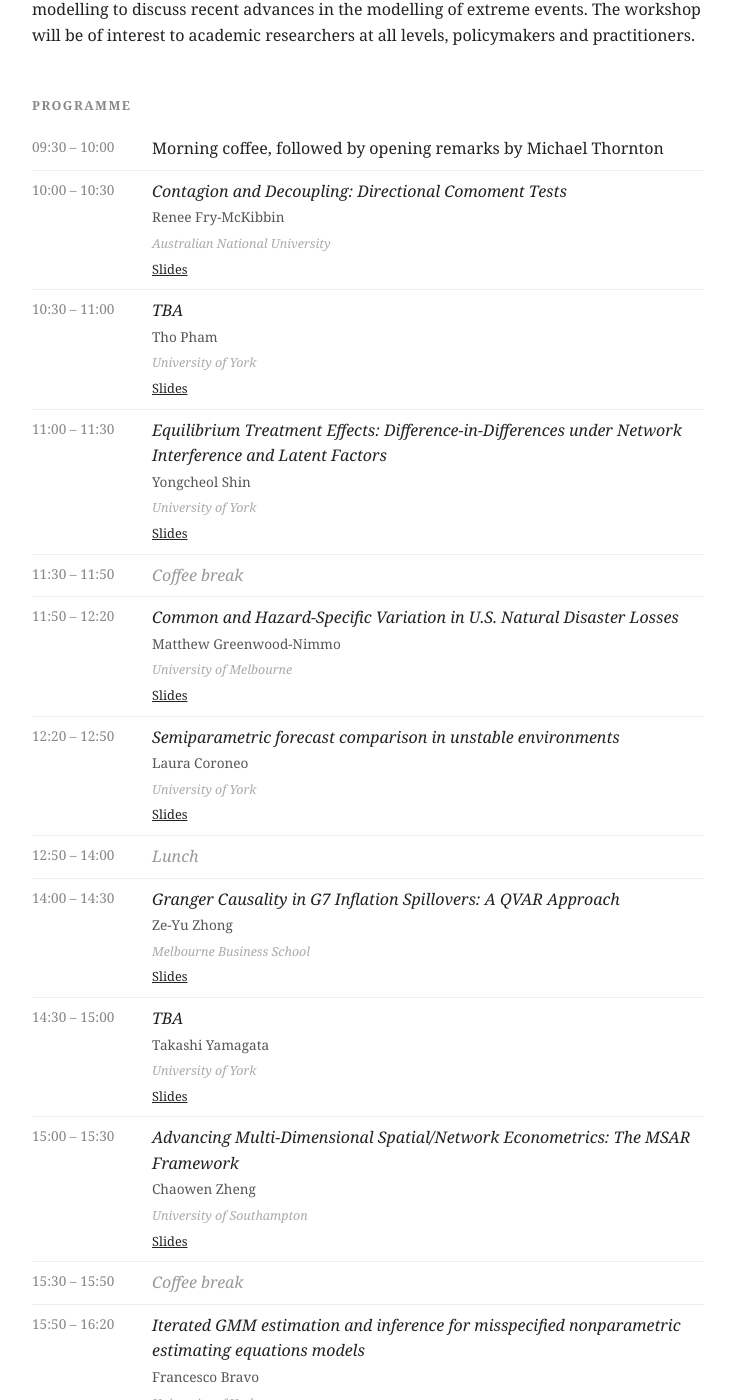
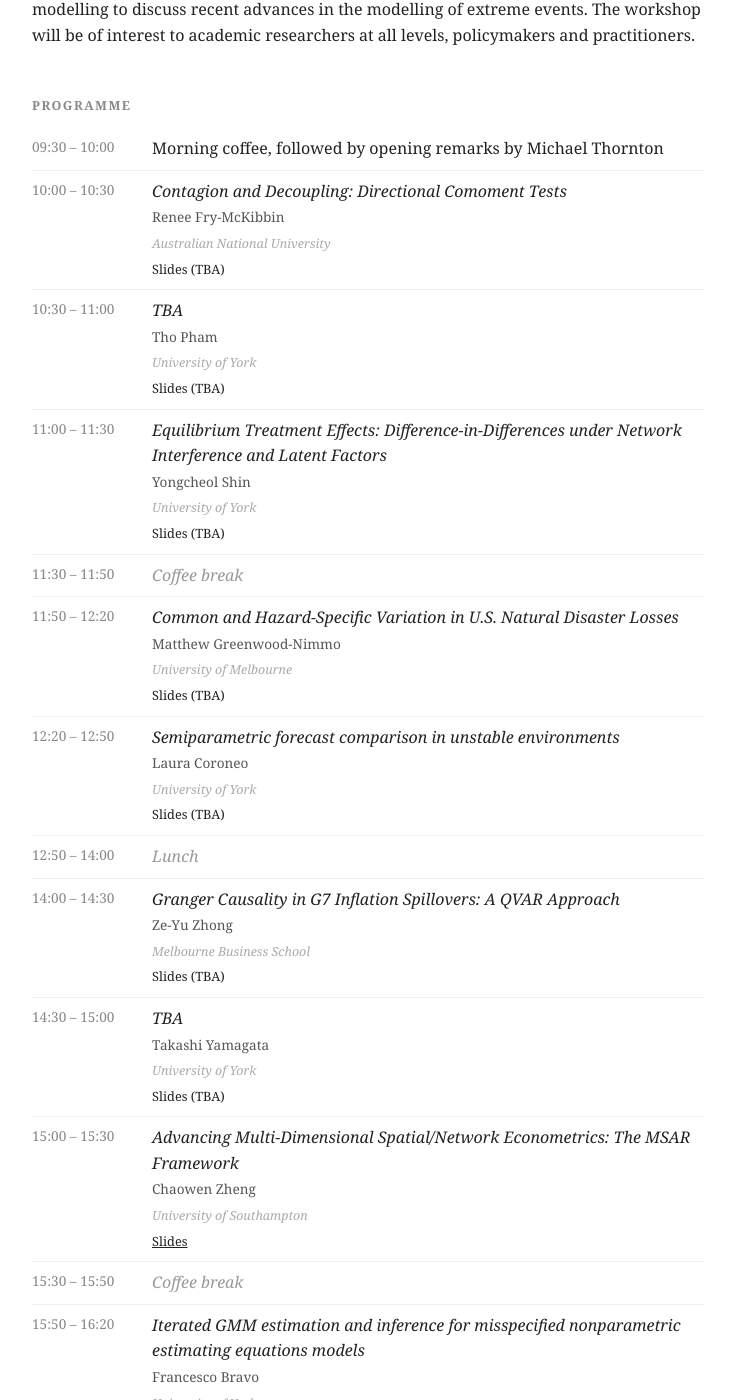
Before and after one commit to efx-york26/York_Workshop_2026, a Jekyll site: the page built from index.md, in a window 1280 px wide and 1400 px high, scrolled down 294 px. Shown: the whole window, without its empty margins (272-1007 px from the left). Built offline with Jekyll 4.4.1, drawn with Linux system fonts in a browser that asks for light colours; our own code applies the rules of GitHub Pages for plain Markdown files; some of the changed text lies outside the part shown.

Commit message:
fix favicon and slides paths for TBA

```diff
--- a/index.md
+++ b/index.md
@@ -9,7 +9,7 @@ This workshop brings together leading experts on macroeconomic and financial mod
 ## Programme
 
 {% for slot in site.data.programme %}
-<div class="slot{% if slot.break %} break{% endif %}"><span class="time">{{ slot.time }}</span><span class="title">{%- if slot.speaker %}<em>{{ slot.title }}</em><br><span class="speaker">{{ slot.speaker }}</span><br><span class="affil">{{ slot.affiliation }}</span><br><a class="slides" href="slides/{{ slot.slides }}">Slides</a>{% else %}{{ slot.title }}{% endif %}</span></div>
+<div class="slot{% if slot.break %} break{% endif %}"><span class="time">{{ slot.time }}</span><span class="title">{%- if slot.speaker %}<em>{{ slot.title }}</em><br><span class="speaker">{{ slot.speaker }}</span><br><span class="affil">{{ slot.affiliation }}</span><br>{% if slot.slides %}<a class="slides" href="slides/{{ slot.slides }}">Slides</a>{% else %}<span class="slides">Slides (TBA)</span>{% endif %}{% else %}{{ slot.title }}{% endif %}</span></div>
 {% endfor %}
 
 ## Dinner
```
Also changed, not shown: _data/programme.yml (+0 -10 lines), README.md, favicon.ico (added).
